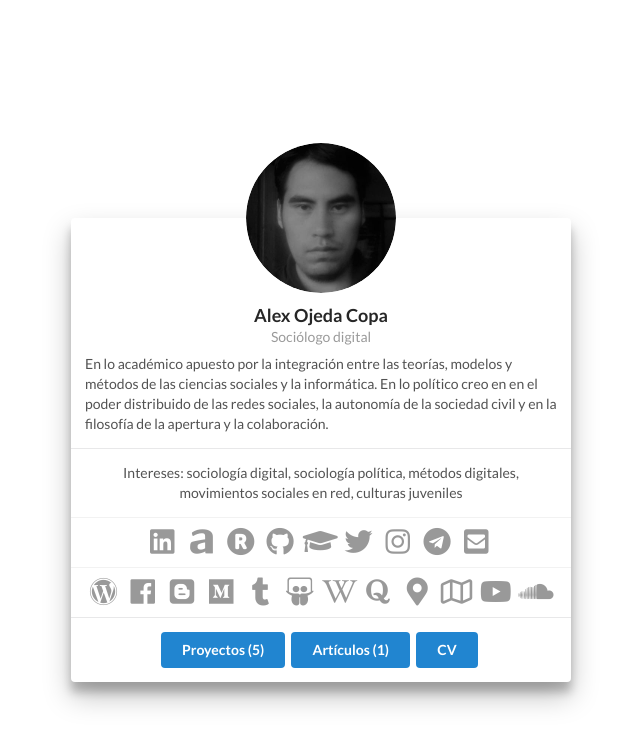
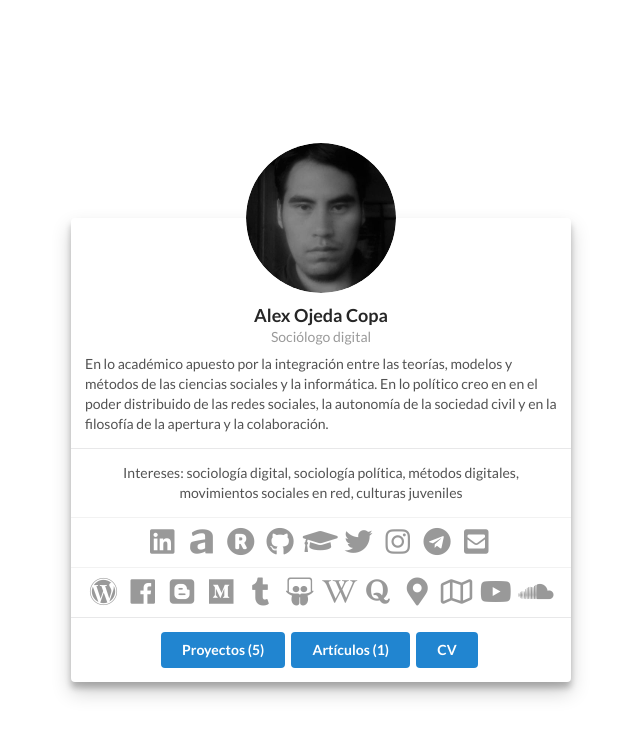
Before and after one commit to alex-roc/alex-roc.github.io, a Jekyll site: the page built from index.html, in a window 1280 px wide. Shown: the top 747 px of the page, without its empty margins (319-959 px from the left). Built offline with Jekyll 4.4.1, drawn with Linux system fonts in a browser that asks for light colours.

Commit message:
Quitando sombra a tarjeta

```diff
--- a/css/stylesheet-customizations.scss
+++ b/css/stylesheet-customizations.scss
@@ -22,8 +22,7 @@ body {
 }
 
 .ui.card{
-	 box-shadow: 0 14px 28px rgba(0,0,0,0.25), 0 10px 10px rgba(0,0,0,0.22);
-}
+ 	 box-shadow: 0 10px 20px rgba(0,0,0,0.19), 0 6px 6px rgba(0,0,0,0.23);}
 
 .ui.four.cards{
 
```
